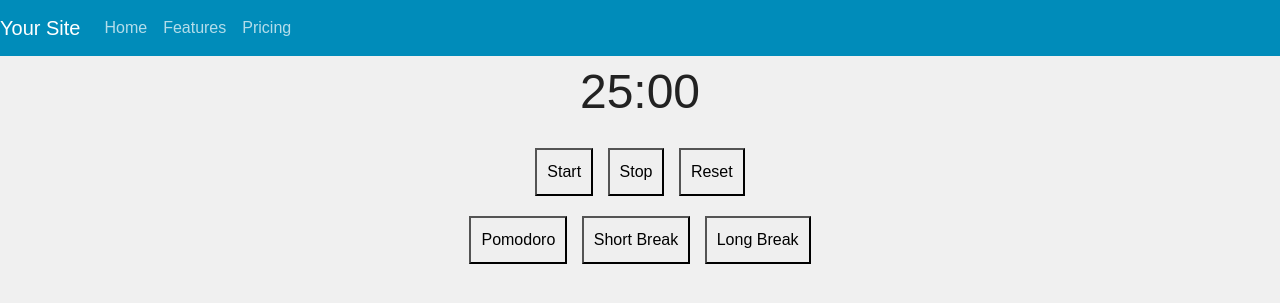
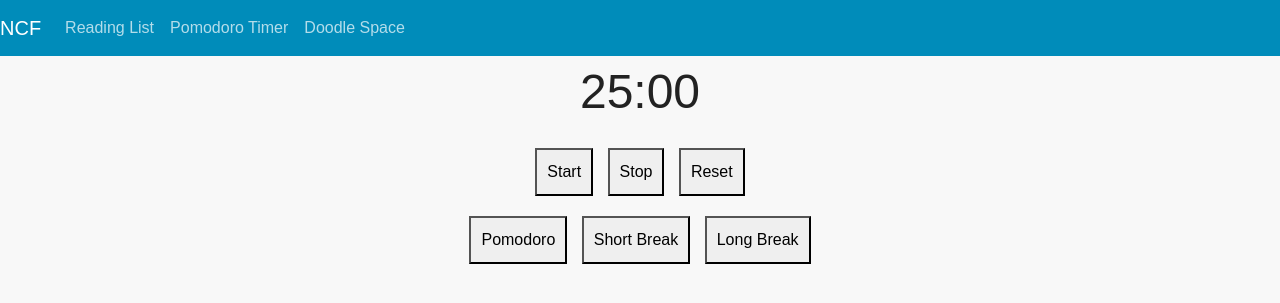
Before and after one commit to Schweem/ColubridLovers_ProjectOne, a Django app: template Project1/main/mainapp/templates/timer.html in a window 1280 px wide. Shown: the top 303 px of the page. Run offline with Django 5.2, Linux system fonts and the light colour scheme; the template is opened without the code that fills it, so the values that code supplies are empty; parts of the project's set-up code (start-up, migrations or seed data) failed here and were passed over; some libraries are stand-ins or nearby versions.

Commit message:
added navbar to draw space
initial merge with safari completed, preparing to merge with wes

```diff
--- a/Project1/main/mainapp/static/css/timer_style.css
+++ b/Project1/main/mainapp/static/css/timer_style.css
@@ -1,6 +1,6 @@
 body {
     font-family: Arial, sans-serif;
-    background-color: #f0f0f0;
+    background-color: #f8f8f8;
 }
 
 .centered-container {
--- a/Project1/main/mainapp/templates/base.html
+++ b/Project1/main/mainapp/templates/base.html
@@ -3,28 +3,28 @@
 <head>
     <meta charset="UTF-8">
     <meta name="viewport" content="width=device-width, initial-scale=1.0">
-    <title>NCF</title> <!-- Title from Seamus -->
-    {% load static %} <!-- Load static files, placed at the top -->
-    <link rel="stylesheet" href="{% static 'css/bootstrap_yeti.css' %}"> <!-- Stylesheet from Seamus -->
+    <title>{% block title %} NCF {% endblock %}</title>
+    {% load static %} <!-- Add this line to import the Django template tag library for static files-->
+    <link rel="stylesheet" href="{% static 'css/bootstrap_yeti.css' %}">
+
 </head>
 <body>
-    <!-- Navbar from Seamus, with branding from Safari -->
+    <!-- Bootstrap Navbar -->
     <nav class="navbar navbar-expand-lg navbar-dark bg-primary">
-        <a class="navbar-brand" href="#">Your Site</a>
+        <a class="navbar-brand" href="{% url 'home' %}">NCF</a>
         <button class="navbar-toggler" type="button" data-toggle="collapse" data-target="#navbarNav" aria-controls="navbarNav" aria-expanded="false" aria-label="Toggle navigation">
             <span class="navbar-toggler-icon"></span>
         </button>
         <div class="collapse navbar-collapse" id="navbarNav">
             <ul class="navbar-nav">
                 <li class="nav-item">
-                    <a class="nav-link" href="#">Home</a>
+                    <a class="nav-link" href="{% url 'reading-list' %}">Reading List</a>
                 </li>
                 <li class="nav-item">
-                    <a class="nav-link" href="#">Features</a>
+                    <a class="nav-link" href="{% url 'timer' %}">Pomodoro Timer</a>
                 </li>
                 <li class="nav-item">
-                    <a class="nav-link" href="#">Pricing</a>
-                </li>
+                    <a class="nav-link" href="{% url 'draw' %}">Doodle Space</a>
             </ul>
         </div>
     </nav>
@@ -33,9 +33,9 @@
     <!-- Content from child templates will appear here -->
     {% endblock %}
 
-    <!-- JavaScript Includes from Safari, for broader compatibility -->
+    <!-- Include scr -->
     <script src="https://code.jquery.com/jquery-3.5.1.slim.min.js"></script>
-    <script src="https://cdn.jsdelivr.net/npm/@popperjs/core@2.9.9/dist/umd/popper.min.js"></script>
+    <script src="https://cdn.jsdelivr.net/npm/@popperjs/core@2.5.2/dist/umd/popper.min.js"></script>
     <script src="https://stackpath.bootstrapcdn.com/bootstrap/4.5.2/js/bootstrap.min.js"></script>
 </body>
 </html>
--- a/Project1/main/mainapp/templates/timer.html
+++ b/Project1/main/mainapp/templates/timer.html
@@ -2,8 +2,6 @@
 {% load static %}
 {% block title %}Pomodoro Timer{% endblock %}
 {% block content %}
-<!-- Content specific to the Pomodoro Timer page -->
-<link rel="stylesheet" href="{% static 'css/timer_style.css' %}">
 
 <div class="centered-container">
     <div class="timer-container">
@@ -21,5 +19,6 @@
     </div>
 </div>
 
+<link rel="stylesheet" href="{% static 'css/timer_style.css' %}">
 <script src="{% static 'js/timer_script.js' %}"></script>
 {% endblock %}
--- a/Project1/main/mainapp/urls.py
+++ b/Project1/main/mainapp/urls.py
@@ -4,6 +4,6 @@ from . import views
 urlpatterns = [
         path('reading-list/', views.reading_material_view, name='reading-list'),
         path('timer/', views.pomodoro_timer, name='timer'),
-        path('draw/', views.draw_view, name='draw'), <!-- Draw from Saf -->
-        path('', views.home, name='home'), <!-- Default from Seamus -->
+        path('draw/', views.draw_view, name='draw'),
+        path('', views.home, name='home')
 ]
```
Also changed, not shown: Project1/main/mainapp/static/css/draw.css (+6 -2 lines), Project1/main/mainapp/templates/draw.html (+12 -10 lines).
